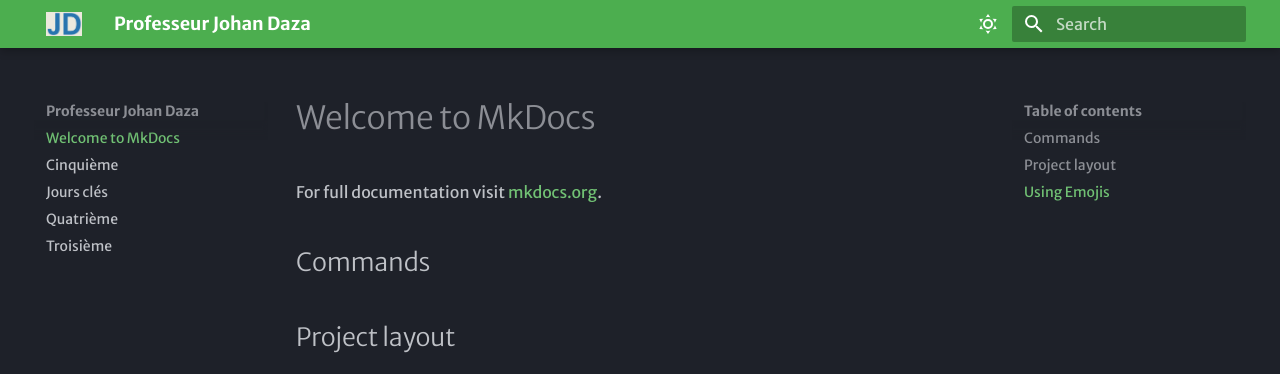
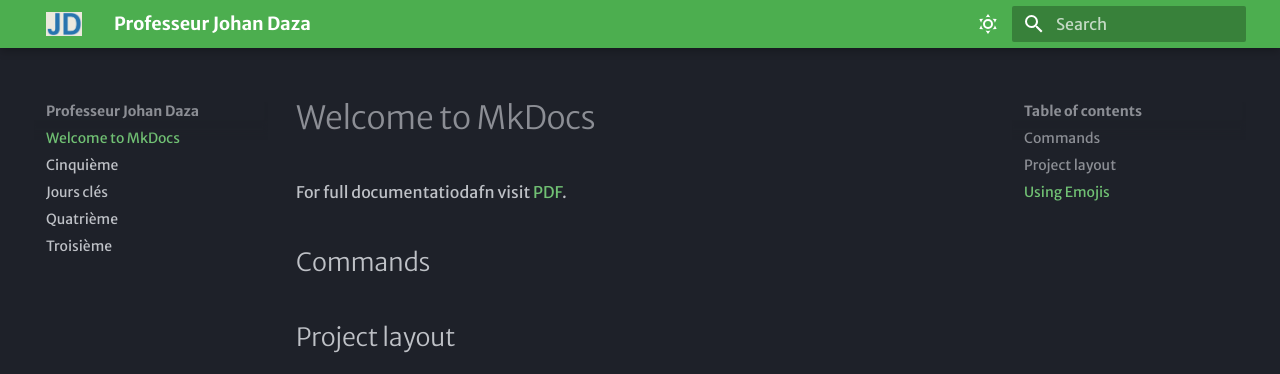
Before and after one commit to prof-johan-daza/general, an MkDocs documentation site: the page built from docs/index.md, in a window 1280 px wide. Shown: the top 374 px of the page. Built offline with MkDocs 1.6.1 and Material for MkDocs 9.7.7, drawn with Linux system fonts in a browser that asks for light colours; some web fonts are replaced.

Commit message:
Initial commit

```diff
--- a/docs/index.md
+++ b/docs/index.md
@@ -1,6 +1,6 @@
 # Welcome to MkDocs
 
-For full documentation visit [mkdocs.org](https://www.mkdocs.org).
+For full documentatiodafn visit [PDF](/Users/johandaza/Documents/GitHub/docs/3/S3.pdf).
 
 ## Commands
 
```
